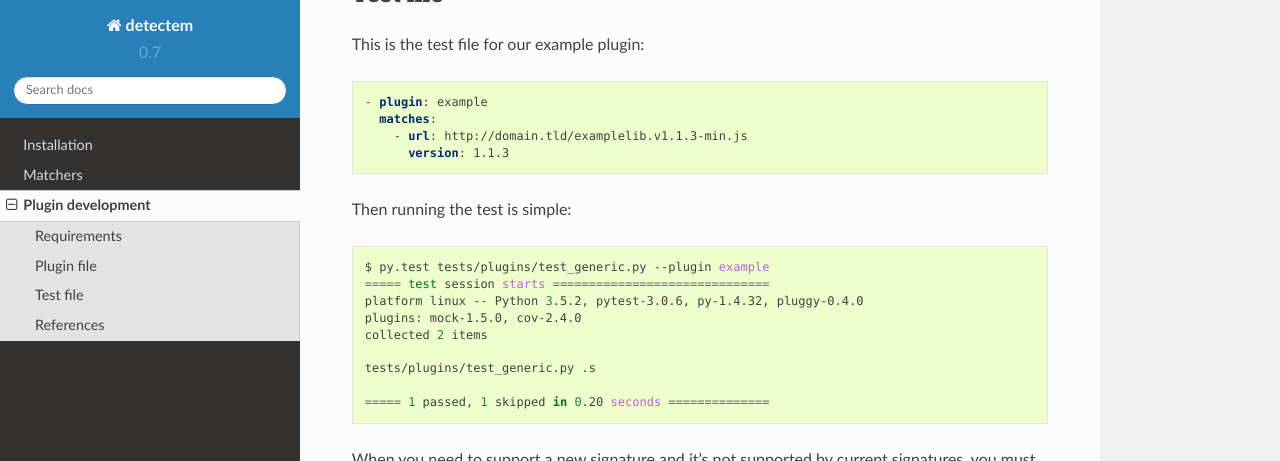
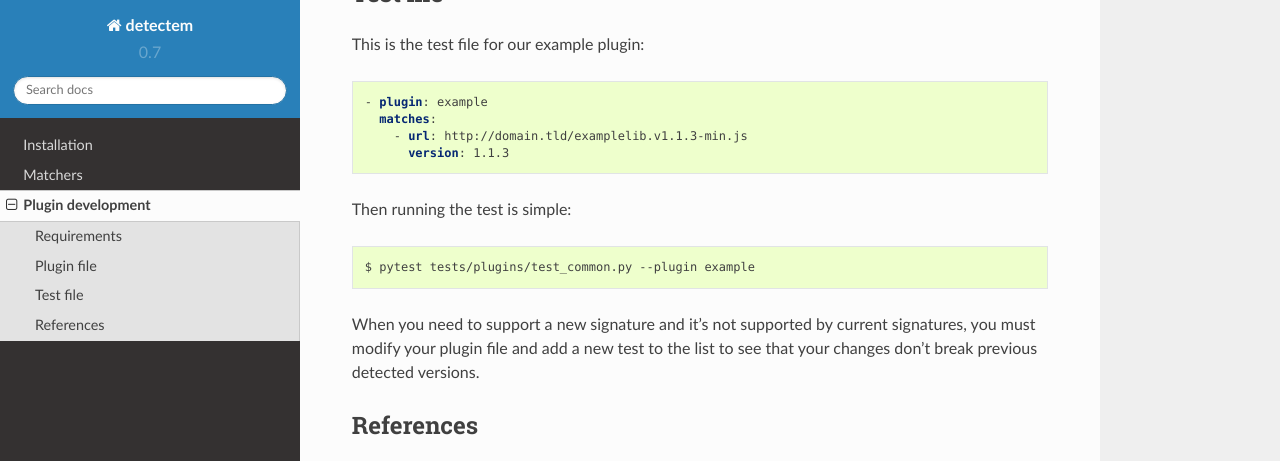
Before and after one commit to alertot/detectem, a Sphinx documentation site: the page built from docs/plugin_development.rst, in a window 1280 px wide and 900 px high, scrolled down 1097 px, cut to the strip 0-461 px from the top of the window. Built offline with Sphinx 7.4.7 and the Read the Docs theme 2.0.0, drawn with Linux system fonts in a browser that asks for light colours.

```diff
--- a/docs/plugin_development.rst
+++ b/docs/plugin_development.rst
@@ -75,16 +75,7 @@
 
 .. code-block:: bash
 
-  $ py.test tests/plugins/test_generic.py --plugin example
-  ===== test session starts ==============================
-  platform linux -- Python 3.5.2, pytest-3.0.6, py-1.4.32, pluggy-0.4.0
-  plugins: mock-1.5.0, cov-2.4.0
-  collected 2 items
-
-  tests/plugins/test_generic.py .s
-
-  ===== 1 passed, 1 skipped in 0.20 seconds ==============
-
+  $ pytest tests/plugins/test_common.py --plugin example
 
 When you need to support a new signature
 and it's not supported by current signatures,
```
